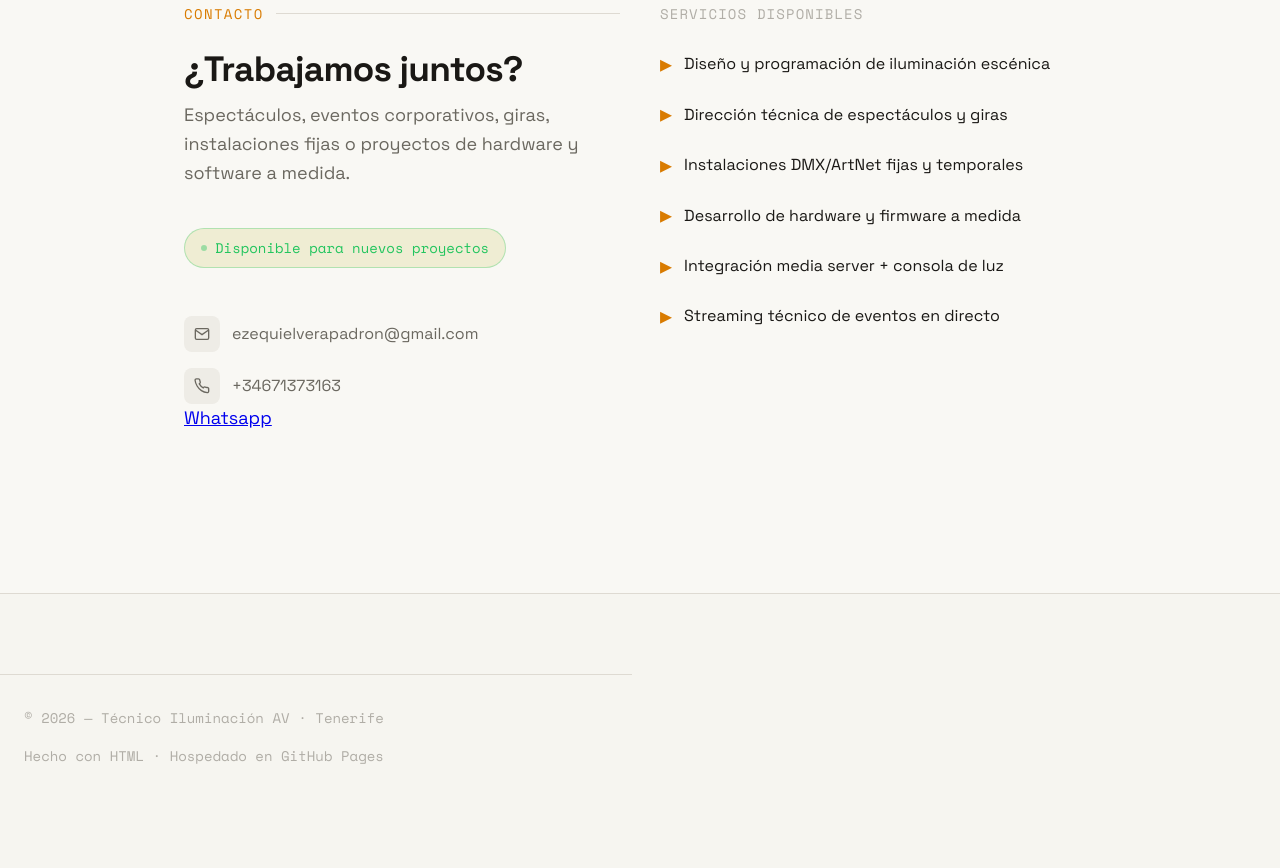
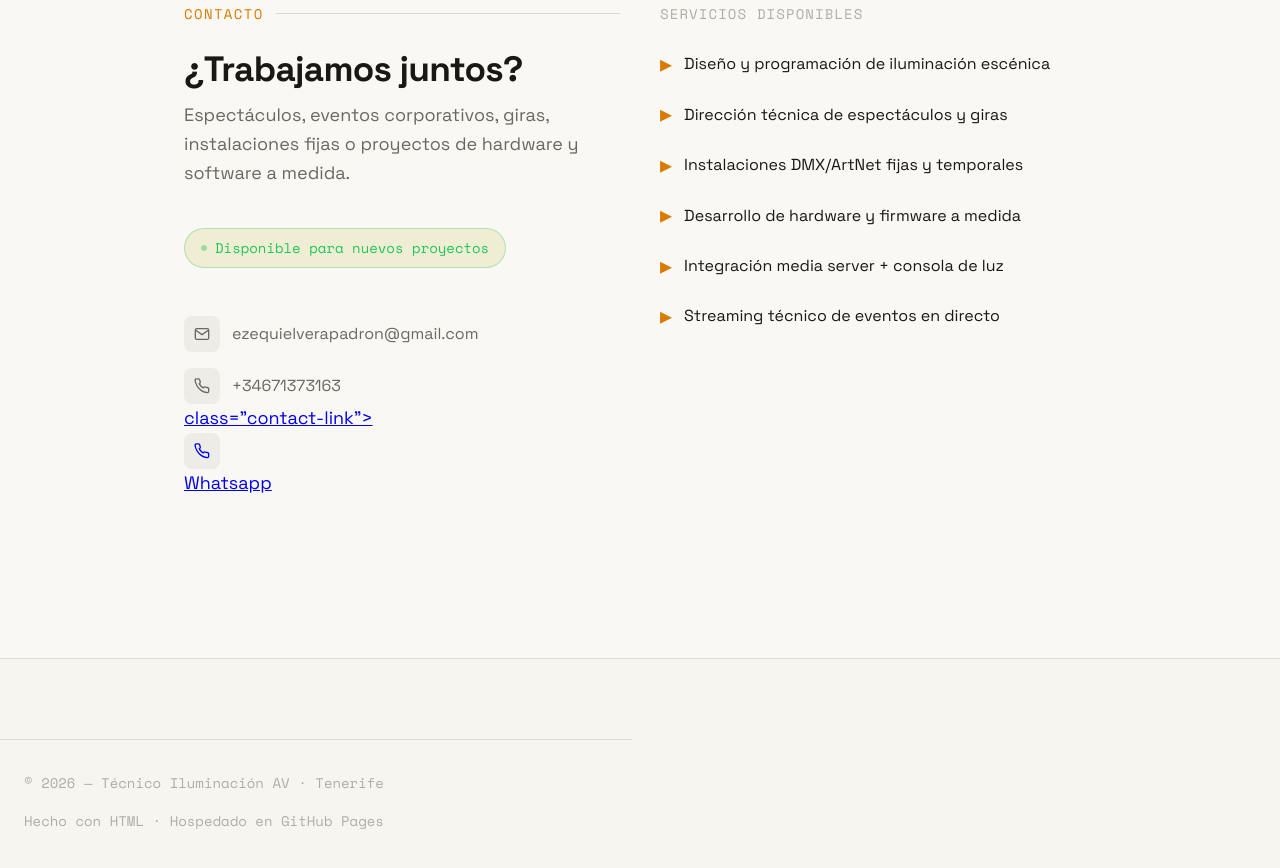
Before and after one commit to zzever/zzever.github.io, a plain HTML site: page index.html in a window 1280 px wide. Shown: the part 5669-6537 px from the top of the page. Drawn offline with nearby package versions, Linux system fonts and the light colour scheme.

Commit message:
Actualizar index.html

```diff
--- a/index.html
+++ b/index.html
@@ -890,7 +890,12 @@
                   +34671373163
                 </a>
               </div>
-              <a href="https://wa.me/34671373163"> Whatsapp</a>
+              <a href="https://wa.me/34671373163"> class="contact-link">
+                  <div class="contact-link-icon" aria-hidden="true">
+                    <svg width="16" height="16" viewBox="0 0 24 24" fill="none" stroke="currentColor" stroke-width="2"><path d="M22 16.92v3a2 2 0 0 1-2.18 2 19.79 19.79 0 0 1-8.63-3.07A19.5 19.5 0 0 1 4.69 12a19.79 19.79 0 0 1-3.07-8.67A2 2 0 0 1 3.6 1.2h3a2 2 0 0 1 2 1.72 12.84 12.84 0 0 0 .7 2.81 2 2 0 0 1-.45 2.11L7.91 8.78a16 16 0 0 0 6 6l.78-.78a2 2 0 0 1 2.11-.45 12.84 12.84 0 0 0 2.81.7A2 2 0 0 1 22 16l-.08.92z"/></svg>
+                  </div>
+                  Whatsapp
+              </a>
             </div>
 
             <!-- Specialties quick list -->
```
